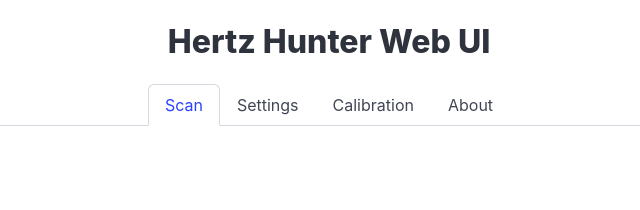
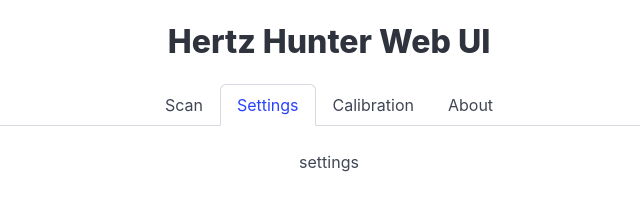
Before and after one commit to odddollar/Hertz-hunter, a plain HTML site: page main/data/index.html in a window 1280 px wide. Both pictures are taken after a click on the link "Settings". Shown: the whole page, without its empty margins (311-951 px from the left). Drawn offline with Linux system fonts and the light colour scheme.

Commit message:
Added switching between tabs

```diff
--- a/main/data/index.html
+++ b/main/data/index.html
@@ -8,18 +8,52 @@
     <link rel="stylesheet" href="/bulma.min.css">
     <link rel="icon" href="favicon_dark.ico" media="(prefers-color-scheme: light)">
     <link rel="icon" href="favicon_light.ico" media="(prefers-color-scheme: dark)">
+    <style>
+        #tab-content>div {
+            display: none;
+        }
+
+        #tab-content>div.active-tab {
+            display: block;
+        }
+    </style>
 </head>
 
 <body>
     <h1 class="title has-text-centered mt-5">Hertz Hunter Web UI</h1>
+
     <div class="tabs is-centered is-boxed">
         <ul>
-            <li class="is-active"><a>Scan</a></li>
-            <li><a>Settings</a></li>
-            <li><a>Calibration</a></li>
-            <li><a>About</a></li>
+            <li class="is-active" data-tab="scan-tab"><a>Scan</a></li>
+            <li data-tab="settings-tab"><a>Settings</a></li>
+            <li data-tab="calibration-tab"><a>Calibration</a></li>
+            <li data-tab="about-tab"><a>About</a></li>
         </ul>
     </div>
+
+    <div id="tab-content">
+        <div id="scan-tab" class="has-text-centered active-tab">scan</div>
+        <div id="settings-tab" class="has-text-centered">settings</div>
+        <div id="calibration-tab" class="has-text-centered">calibration</div>
+        <div id="about-tab" class="has-text-centered">about</div>
+    </div>
+
+    <script>
+        document.querySelectorAll(".tabs ul li").forEach(tab => {
+            tab.addEventListener("click", () => {
+                // Remove is-active from all tabs
+                document.querySelectorAll(".tabs ul li").forEach(t => t.classList.remove("is-active"));
+                // Add is-active to the clicked tab
+                tab.classList.add("is-active");
+
+                // Remove active-tab from all tab contents
+                document.querySelectorAll("#tab-content div").forEach(t => t.classList.remove("active-tab"));
+                // Show selected tab content
+                const selectedTab = tab.getAttribute("data-tab");
+                document.getElementById(selectedTab).classList.add("active-tab");
+            });
+        });
+    </script>
 </body>
 
 </html>
```
